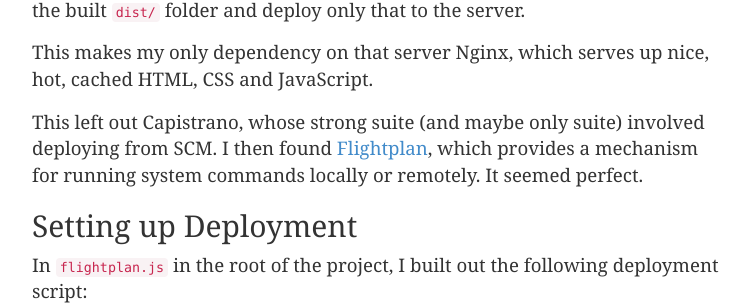
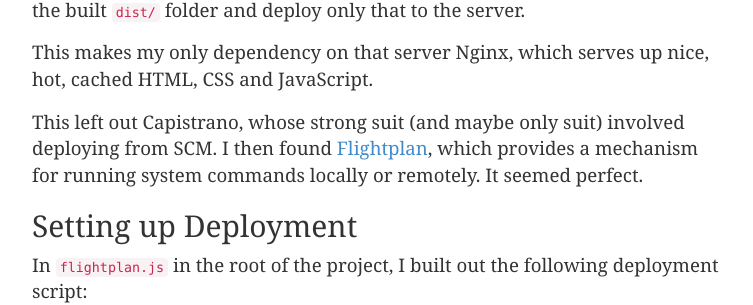
Before and after one commit to mrkrstphr/mrkrstphr.github.io, a Jekyll site: the page built from _posts/2014-12-30-deploying-js-only-apps.md, in a window 1280 px wide and 900 px high, scrolled down 431 px. Shown: the part 151-456 px from the top of the window, without its empty margins (263-1016 px from the left). Built offline with Jekyll 4.4.1, drawn with Linux system fonts in a browser that asks for light colours; Markdown is read by kramdown in place of the engine named in the settings; comment, search, counter and statistics services are not loaded; some of the changed text lies outside the part shown.

Commit message:
fixing typos

```diff
--- a/_posts/2014-12-30-deploying-js-only-apps.md
+++ b/_posts/2014-12-30-deploying-js-only-apps.md
@@ -21,7 +21,7 @@ the application and point the webserver at a `dist/` folder. What I simply wante
 
 This makes my only dependency on that server Nginx, which serves up nice, hot, cached HTML, CSS and JavaScript.
 
-This left out Capistrano, whose strong suite (and maybe only suite) involved deploying from SCM. I then found
+This left out Capistrano, whose strong suit (and maybe only suit) involved deploying from SCM. I then found
 [Flightplan](https://github.com/pstadler/flightplan), which provides a mechanism for running system commands locally
 or remotely. It seemed perfect.
 
```
Also changed, not shown: other parts of _posts/2014-12-30-deploying-js-only-apps.md (+4 -0 lines).
